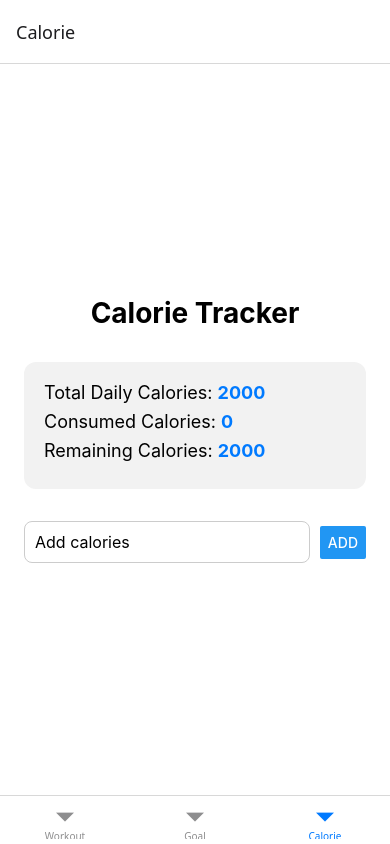
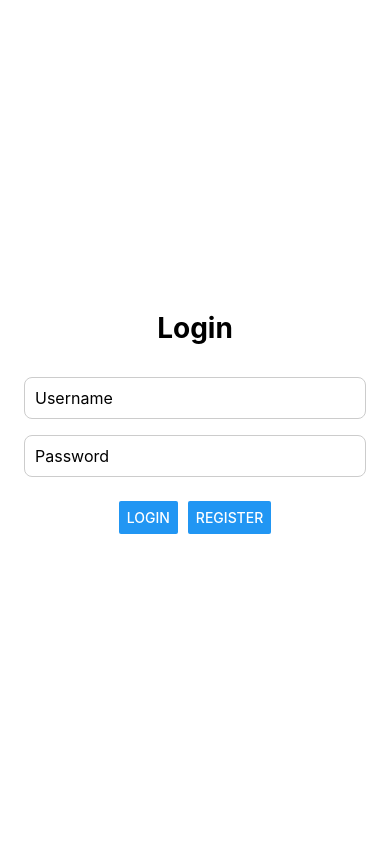
Before and after one commit to Azzi132/FitApp, a React Native app: screen /Calorie in a window 390 px wide. Built offline with nearby package versions, Linux system fonts and the light colour scheme.

Commit message:
Add login / workout screen

```diff
--- a/frontend/App.js
+++ b/frontend/App.js
@@ -1,21 +1,40 @@
-import { StatusBar } from 'expo-status-bar';
-import { StyleSheet, Text, View } from 'react-native';
+import React from 'react';
+import { StyleSheet } from 'react-native';
 import { NavigationContainer } from '@react-navigation/native';
+import { createStackNavigator } from '@react-navigation/stack';
 import { createBottomTabNavigator } from '@react-navigation/bottom-tabs';
+import LoginScreen from './screens/LoginScreen';
 import WorkoutScreen from './screens/WorkoutScreen';
 import GoalScreen from './screens/GoalScreen';
 import CalorieScreen from './screens/CalorieScreen';
 
+const Stack = createStackNavigator();
 const Tab = createBottomTabNavigator();
+
+// Tab navigator for main screens
+function MainTabs() {
+  return (
+    <Tab.Navigator
+      initialRouteName="Calorie"
+      screenOptions={{ headerShown: false }}
+    >
+      <Tab.Screen name="Calorie" component={CalorieScreen} />
+      <Tab.Screen name="Workout" component={WorkoutScreen} />
+      <Tab.Screen name="Goal" component={GoalScreen} />
+    </Tab.Navigator>
+  );
+}
 
 export default function App() {
   return (
     <NavigationContainer>
-      <Tab.Navigator>
-        <Tab.Screen name="Workout" component={WorkoutScreen} />
-        <Tab.Screen name="Goal" component={GoalScreen} />
-        <Tab.Screen name="Calorie" component={CalorieScreen} />
-      </Tab.Navigator>
+      <Stack.Navigator
+        initialRouteName="Login"
+        screenOptions={{ headerShown: false }}
+      >
+        <Stack.Screen name="Login" component={LoginScreen} />
+        <Stack.Screen name="Main" component={MainTabs} />
+      </Stack.Navigator>
     </NavigationContainer>
   );
 }
--- a/frontend/screens/CalorieScreen.js
+++ b/frontend/screens/CalorieScreen.js
@@ -3,38 +3,35 @@ import { View, Text, StyleSheet, TextInput, Button } from 'react-native';
 import AsyncStorage from '@react-native-async-storage/async-storage';
 
 export default function CalorieScreen() {
-  const [totalCalories, setTotalCalories] = useState(2000);
-  const [consumedCalories, setConsumedCalories] = useState(0);
-  const [inputCalories, setInputCalories] = useState('');
-
-  const CALORIES_KEY = 'consumedCalories';
+  const [totalCal, setCal] = useState(2000);
+  const [usedCal, setUsedCal] = useState(0);
+  const [newCal, setNewCal] = useState('');
 
   useEffect(() => {
     const loadCalories = async () => {
       try {
-        const storedCalories = await AsyncStorage.getItem(CALORIES_KEY);
+        const storedCalories = await AsyncStorage.getItem('calories');
         if (storedCalories !== null) {
-          setConsumedCalories(parseInt(storedCalories, 10));
+          setUsedCal(parseInt(storedCalories, 10));
         }
       } catch (error) {
-        console.error('Failed to load calories from storage:', error);
+        console.error('Failed to load calories:', error);
       }
     };
-
     loadCalories();
   }, []);
 
   useEffect(() => {
-    AsyncStorage.setItem(CALORIES_KEY, consumedCalories.toString());
-  }, [consumedCalories]);
+    AsyncStorage.setItem('calories', usedCal.toString());
+  }, [usedCal]);
 
-  const remainingCalories = totalCalories - consumedCalories;
+  const remainingCalories = totalCal - usedCal;
 
   const handleAddCalories = () => {
-    const value = parseInt(inputCalories, 10);
+    const value = parseInt(newCal, 10);
     if (!isNaN(value) && value > 0) {
-      setConsumedCalories(consumedCalories + value);
-      setInputCalories('');
+      setUsedCal(usedCal + value);
+      setNewCal('');
     }
   };
 
@@ -43,12 +40,10 @@ export default function CalorieScreen() {
       <Text style={styles.header}>Calorie Tracker</Text>
       <View style={styles.trackerBox}>
         <Text style={styles.label}>
-          Total Daily Calories:{' '}
-          <Text style={styles.value}>{totalCalories}</Text>
+          Total Daily Calories: <Text style={styles.value}>{totalCal}</Text>
         </Text>
         <Text style={styles.label}>
-          Consumed Calories:{' '}
-          <Text style={styles.value}>{consumedCalories}</Text>
+          Consumed Calories: <Text style={styles.value}>{usedCal}</Text>
         </Text>
         <Text style={styles.label}>
           Remaining Calories:{' '}
@@ -59,9 +54,8 @@ export default function CalorieScreen() {
         <TextInput
           style={styles.input}
           placeholder="Add calories"
-          keyboardType="numeric"
-          value={inputCalories}
-          onChangeText={setInputCalories}
+          value={newCal}
+          onChangeText={setNewCal}
         />
         <Button title="Add" onPress={handleAddCalories} />
       </View>
--- a/frontend/screens/LoginScreen.js
+++ b/frontend/screens/LoginScreen.js
@@ -0,0 +1,79 @@
+import React, { useState } from 'react';
+import { View, Text, TextInput, Button, StyleSheet } from 'react-native';
+
+export default function LoginScreen({ navigation }) {
+  const [username, setUsername] = useState('');
+  const [password, setPassword] = useState('');
+  const [error, setError] = useState('');
+
+  const handleLogin = () => {
+    if (username === 'admin' && password === 'admin') {
+      navigation.replace('Main');
+    } else {
+      setError('Invalid username or password');
+    }
+  };
+
+  const handleRegister = () => {
+    setError('TODO');
+  };
+
+  return (
+    <View style={styles.container}>
+      <Text style={styles.header}>Login</Text>
+      <TextInput
+        style={styles.input}
+        placeholder="Username"
+        value={username}
+        onChangeText={setUsername}
+      />
+      <TextInput
+        style={styles.input}
+        placeholder="Password"
+        secureTextEntry
+        value={password}
+        onChangeText={setPassword}
+      />
+      {error ? <Text style={styles.error}>{error}</Text> : null}
+      <View style={styles.buttonRow}>
+        <Button title="Login" onPress={handleLogin} />
+        <View style={{ width: 10 }} />
+        <Button title="Register" onPress={handleRegister} />
+      </View>
+    </View>
+  );
+}
+
+const styles = StyleSheet.create({
+  container: {
+    flex: 1,
+    justifyContent: 'center',
+    padding: 24,
+    backgroundColor: '#fff',
+  },
+  header: {
+    fontSize: 28,
+    fontWeight: 'bold',
+    marginBottom: 32,
+    alignSelf: 'center',
+  },
+  input: {
+    borderWidth: 1,
+    borderColor: '#ccc',
+    borderRadius: 8,
+    padding: 10,
+    marginBottom: 16,
+    fontSize: 16,
+    backgroundColor: '#fff',
+  },
+  buttonRow: {
+    flexDirection: 'row',
+    justifyContent: 'center',
+    marginTop: 8,
+  },
+  error: {
+    color: 'red',
+    marginBottom: 12,
+    alignSelf: 'center',
+  },
+});
--- a/frontend/screens/WorkoutScreen.js
+++ b/frontend/screens/WorkoutScreen.js
@@ -81,7 +81,10 @@ const styles = StyleSheet.create({
   container: {
     flex: 1,
     padding: 24,
+    paddingTop: 250,
     backgroundColor: '#fff',
+    justifyContent: 'center',
+    alignItems: 'center',
   },
   header: {
     fontSize: 22,
@@ -95,6 +98,7 @@ const styles = StyleSheet.create({
     borderRadius: 6,
     padding: 8,
     marginBottom: 10,
+    width: 250,
   },
   workoutItem: {
     padding: 10,
@@ -106,5 +110,6 @@ const styles = StyleSheet.create({
   },
   list: {
     marginTop: 16,
+    width: 250,
   },
 });
--- a/package.json
+++ b/package.json
@@ -12,6 +12,7 @@
     "@react-native-async-storage/async-storage": "^2.1.2",
     "@react-navigation/bottom-tabs": "^7.3.10",
     "@react-navigation/native": "^7.1.6",
+    "@react-navigation/stack": "^7.2.10",
     "expo": "^52.0.46",
     "expo-cli": "^6.3.10",
     "expo-status-bar": "~2.0.1",
```
Also changed, not shown: 1 other file (tests, documents, lock files or other folders).
